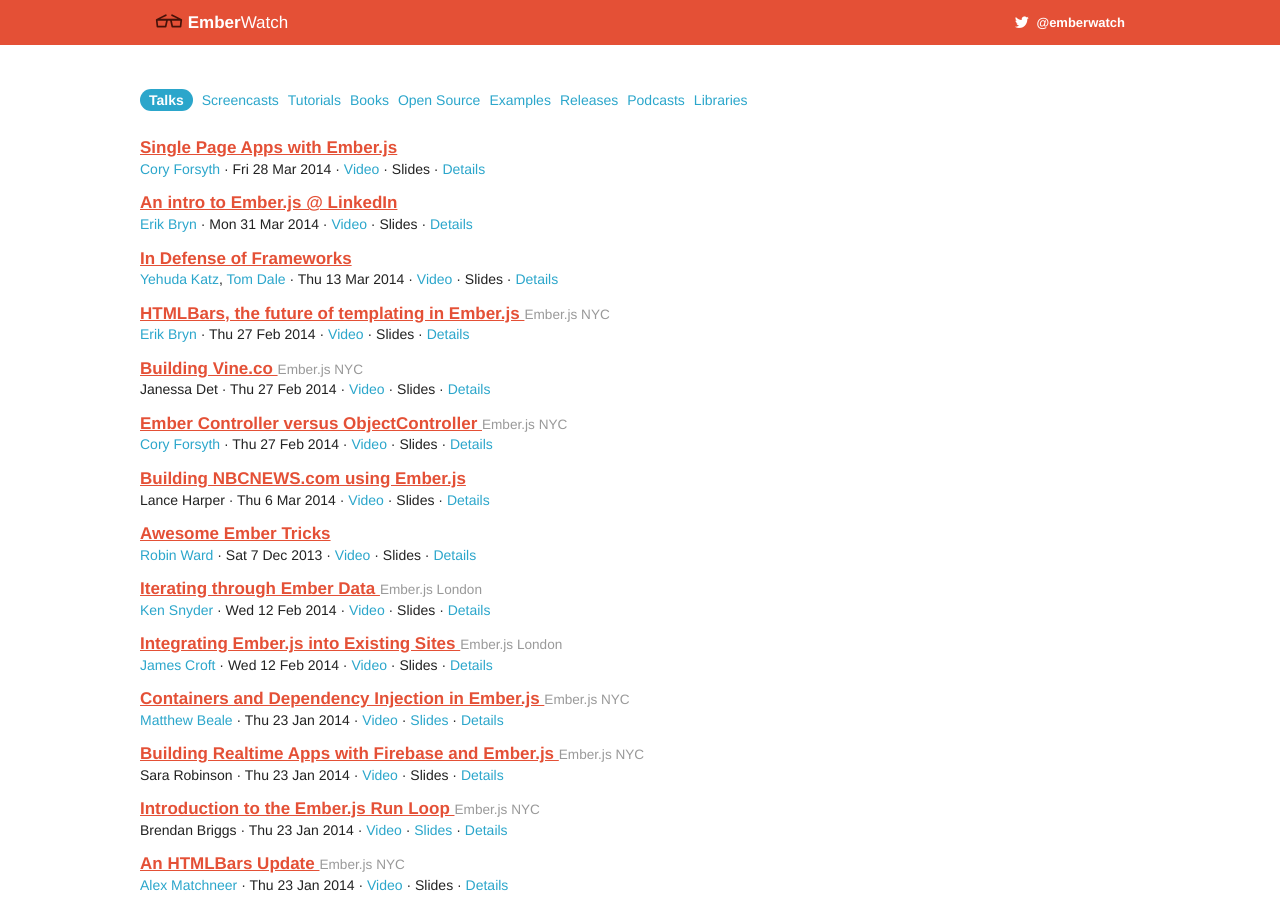
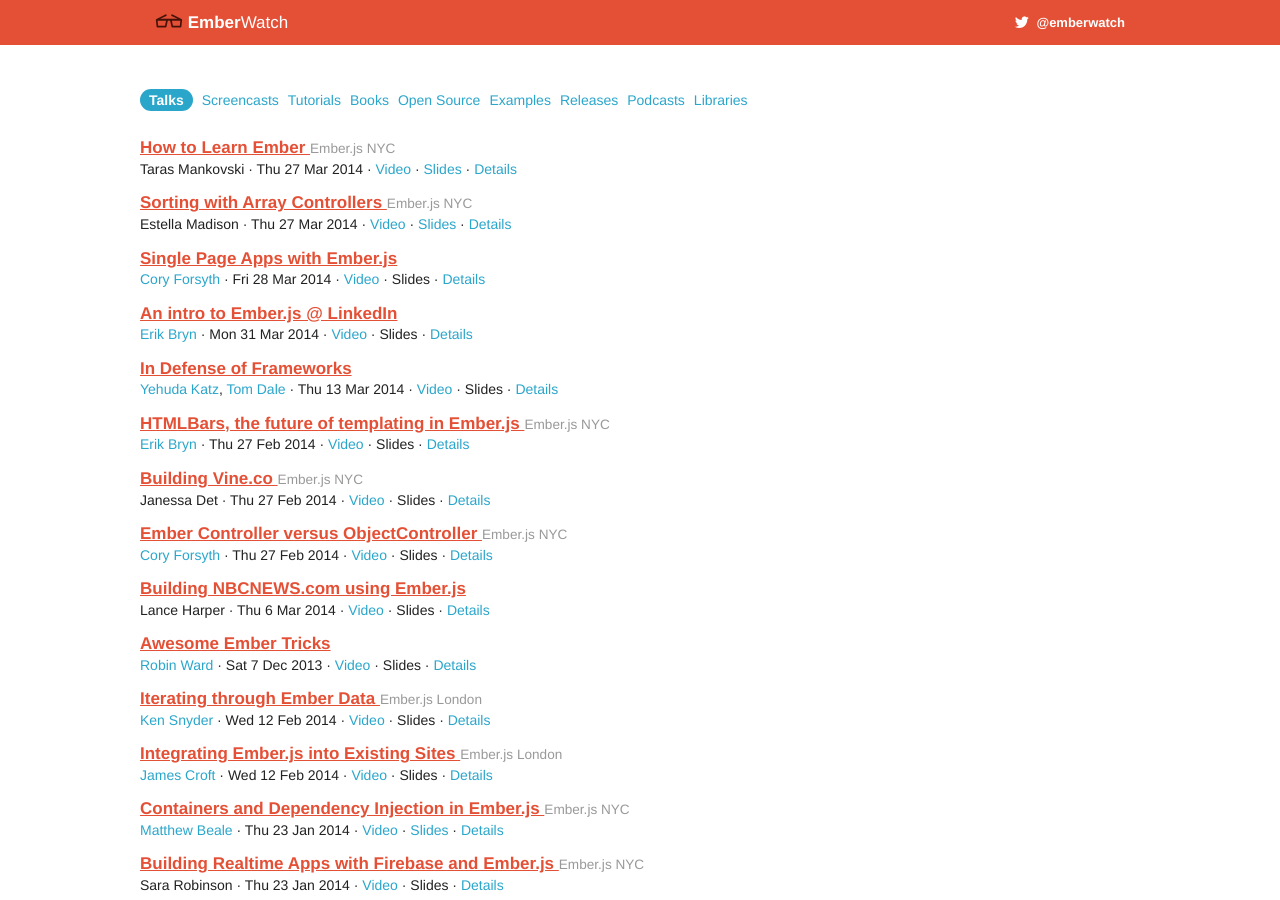
Before and after one commit to emberwatch/emberwatch, a Jekyll site: the page built from index.html, in a window 1280 px wide and 900 px high. Built offline with Jekyll 4.4.1, drawn with Linux system fonts in a browser that asks for light colours; comment, search, counter and statistics services are not loaded.

Commit message:
Ember.js NYC, March 2014 talks.

```diff
--- a/_data/people.yml
+++ b/_data/people.yml
@@ -483,3 +483,6 @@
 - id: 120
   name: Janessa Det
   twitter: jandet
+- id: 121
+  name: Estella Madison
+  twitter: chicagoing
--- a/_data/talks.yml
+++ b/_data/talks.yml
@@ -1,4 +1,24 @@
 ---
+- title: "How to Learn Ember"
+  date: '2014-03-27'
+  event_id: 2
+  author_ids:
+  - 78
+  videos:
+  - https://www.youtube.com/watch?v=dWIJ5Wk3LG4#t=1665
+  url: "http://www.meetup.com/EmberJS-NYC/events/161761132/"
+  slides: https://speakerdeck.com/embersherpa/how-to-learn-ember
+  id: 166
+- title: "Sorting with Array Controllers"
+  date: '2014-03-27'
+  event_id: 2
+  author_ids:
+  - 121
+  videos:
+  - https://www.youtube.com/watch?v=dWIJ5Wk3LG4#t=1085
+  url: "http://www.meetup.com/EmberJS-NYC/events/161761132/"
+  slides: http://slides.com/estellagonzalezmadison/deck
+  id: 165
 - title: "Single Page Apps with Ember.js"
   date: '2014-03-28'
   author_ids:
```
